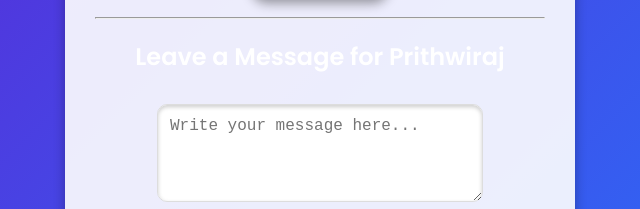
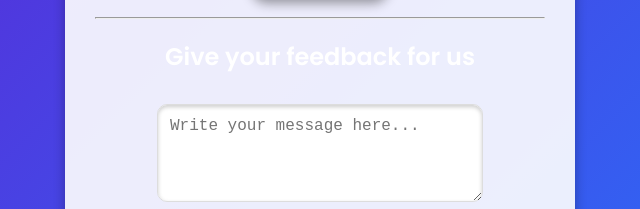
Before and after one commit to Prithwiraj0211/Prithwiraj-s-Image-resizer, a plain HTML site: page index.html in a window 1280 px wide. Shown: the part 530-739 px from the top of the page, 320-960 px from the left. Drawn offline with Linux system fonts and the light colour scheme.

Commit message:
Update index.html
Signed-off-by: Prithwiraj0211 <prithwirajguchhait2@gmail.com>

```diff
--- a/index.html
+++ b/index.html
@@ -162,7 +162,7 @@
 
         <hr style="margin: 20px 0;">
 
-        <h2>Leave a Message for Prithwiraj</h2>
+        <h2>Give your feedback for us</h2>
         <form id="message-form">
             <textarea id="message-text" placeholder="Write your message here..." rows="4" required></textarea>
             <button type="submit">Send Message</button>
```
